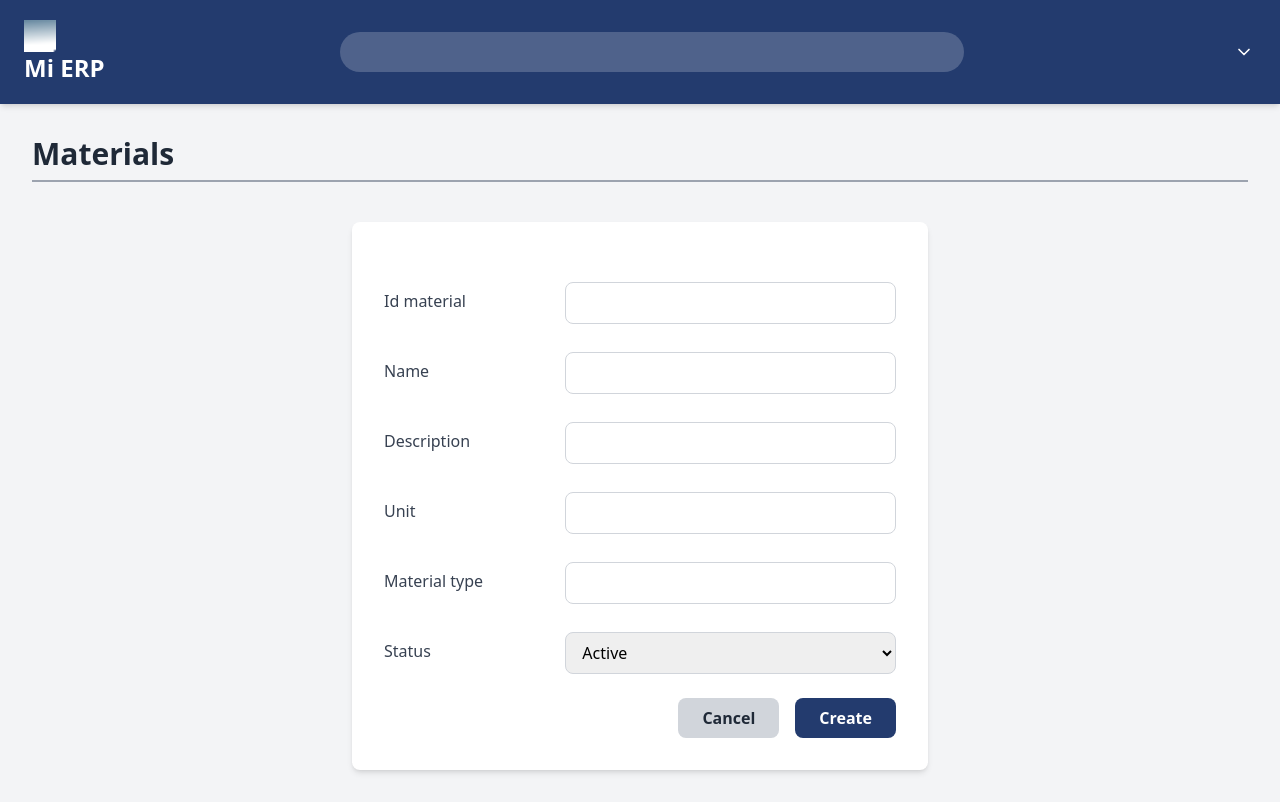
After one commit to Luis-cmas/erp, a Django app: template materials/templates/materials/materials_form.html in a window 1280 px wide. The commit adds this page. Run offline with Django 4.2, Linux system fonts and the light colour scheme; the template is opened without the code that fills it: values that come from a table or form of the project are taken from there, others are empty; some libraries are stand-ins or nearby versions.

Commit message:
update:creacion de formulario de materiales, asi como listado y filtro de los mismos

```diff
--- a/core/templates/core/dashboard.html
+++ b/core/templates/core/dashboard.html
@@ -8,7 +8,7 @@
     <div class="grid grid-cols-2 md:grid-cols-3 lg:grid-cols-4 xl:grid-cols-5 gap-6">
 
         {% if permissions.materials > 0 %}
-        <a href="#" class="bg-white p-6 rounded-lg shadow-md hover:shadow-lg transition-all duration-300 transform hover:-translate-y-1">
+        <a href="{% url 'materials:materials_list' %}" class="bg-white p-6 rounded-lg shadow-md hover:shadow-lg transition-all duration-300 transform hover:-translate-y-1">
             <div class="flex flex-col items-center text-center">
                 <svg xmlns="http://www.w3.org/2000/svg" width="40" height="40" viewBox="0 0 24 24" fill="none" stroke="#30a9ab" stroke-width="2" stroke-linecap="round" stroke-linejoin="round" class="lucide lucide-gem-icon lucide-gem"><path d="M10.5 3 8 9l4 13 4-13-2.5-6"/><path d="M17 3a2 2 0 0 1 1.6.8l3 4a2 2 0 0 1 .013 2.382l-7.99 10.986a2 2 0 0 1-3.247 0l-7.99-10.986A2 2 0 0 1 2.4 7.8l2.998-3.997A2 2 0 0 1 7 3z"/><path d="M2 9h20"/></svg>
                 <h3 class="text-xl font-semibold text-gray-800">Materials</h3>
--- a/materials/forms.py
+++ b/materials/forms.py
@@ -1,7 +1,7 @@
 from django import forms
 from .models import Material
 
-class MateriaForm(forms.ModelForm):
+class MaterialForm(forms.ModelForm):
     class Meta:
         model = Material
         fields = ['id_material', 'name', 'description', 'unit', 'material_type', 'status']
--- /dev/null
+++ b/materials/templates/materials/materials_form.html
@@ -0,0 +1,65 @@
+{% extends "core/base.html" %}
+
+{% load static %}
+{% block title %}Create new material{% endblock %}
+
+{% block content %}
+<h2 class="text-3xl font-bold text-gray-800 mb-6 border-b-2 border-gray-400 pb-2">Materials</h2>
+
+<div class="max-w-xl mx-auto bg-white p-8 rounded-lg shadow-md mt-10">
+    <form method="post" class="space-y-6">
+        {% csrf_token %}
+        <div class="space-y-6">
+            <div class="flex items-center space-x-4">
+                <label for="{{ form.id_material.id_for_label}}" class="block texts-sm font-medium text-gray-700 w-1/3">Id material</label>
+                <div class="mt-1 w-2/3">
+                    <input type="text" name="{{ form.id_material.html_name}}" id="{{ form.id_material.id_for_label}}" class="w-full px-3 py-2 border border-gray-300 rounded-lg focus:outline-none focus:ring-2 focus:ring-[233b6e]"/>
+                </div>
+            </div>
+
+            <div class="flex items-center space-x-4">
+                <label for="{{ form.name.id_for_label}}" class="block texts-sm font-medium text-gray-700 w-1/3">Name</label>
+                <div class="mt-1 w-2/3">
+                    <input type="text" name="{{ form.name.html_name}}" id="{{ form.name.id_for_label}}" class="w-full px-3 py-2 border border-gray-300 rounded-lg focus:outline-none focus:ring-2 focus:ring-[233b6e]"/>
+                </div>
+            </div>
+
+            <div class="flex items-center space-x-4">
+                <label for="{{ form.description.id_for_label}}" class="block texts-sm font-medium text-gray-700 w-1/3">Description</label>
+                <div class="mt-1 w-2/3">
+                    <input type="text" name="{{ form.description.html_name}}" id="{{ form.description.id_for_label}}" class="w-full px-3 py-2 border border-gray-300 rounded-lg focus:outline-none focus:ring-2 focus:ring-[233b6e]"/>
+                </div>
+            </div>
+
+            <div class="flex items-center space-x-4">
+                <label for="{{ form.unit.id_for_label}}" class="block texts-sm font-medium text-gray-700 w-1/3">Unit</label>
+                <div class="mt-1 w-2/3">
+                    <input type="text" name="{{ form.unit.html_name}}" id="{{ form.unit.id_for_label}}" class="w-full px-3 py-2 border border-gray-300 rounded-lg focus:outline-none focus:ring-2 focus:ring-[233b6e]"/>
+                </div>
+            </div>
+
+            <div class="flex items-center space-x-4">
+                <label for="{{ form.material_type.id_for_label}}" class="block texts-sm font-medium text-gray-700 w-1/3">Material type</label>
+                <div class="mt-1 w-2/3">
+                    <input type="text" name="{{ form.material_type.html_name}}" id="{{ form.material_type.id_for_label}}" class="w-full px-3 py-2 border border-gray-300 rounded-lg focus:outline-none focus:ring-2 focus:ring-[233b6e]"/>
+                </div>
+            </div>
+
+            <div class="flex items-center space-x-4">
+                <label for="{{ form.status.id_for_label}}" class="block texts-sm font-medium text-gray-700 w-1/3">Status</label>
+                <div class="mt-1 w-2/3">
+                    <select name="{{ form.status.html_name}}" id="{{ form.status.id_for_label}}" class="w-full px-3 py-2 border border-gray-300 rounded-lg focus:outline-none focus:ring-2 focus:ring-[233b6e]">
+                        <option value="Active">Active</option>
+                        <option value="Inactive">Inactive</option>
+                        <input type="hidden" name="{{form.created_by_id.html_name}}" value="{{user.username}}"/>
+                    </select>
+                </div>
+            </div>
+        </div>
+        <div class=" flex justify-end space-x-4">
+            <a href="{% url 'materials:materials_list' %}" class="bg-gray-300 text-gray-800 font-semibold py-2 px-6 rounded-lg transition-colors duration-300 hover:bg-gray-400">Cancel</a>
+            <button type="submit" class="bg-[#233b6e] text-white font-semibold py-2 px-6 rounded-lg transition-colors duration-300 hover:bg-[#1a2c53]">Create</button>
+        </div>
+    </form>
+</div>
+{% endblock content %}
```
Also changed, not shown: materials/templates/materials/materials_list.html (added, +109 -0 lines), materials/views.py (+33 -33 lines), materials/migrations/0001_initial.py (added), users/migrations/0002_alter_role_accounting_alter_role_customers_and_more.py (added).
